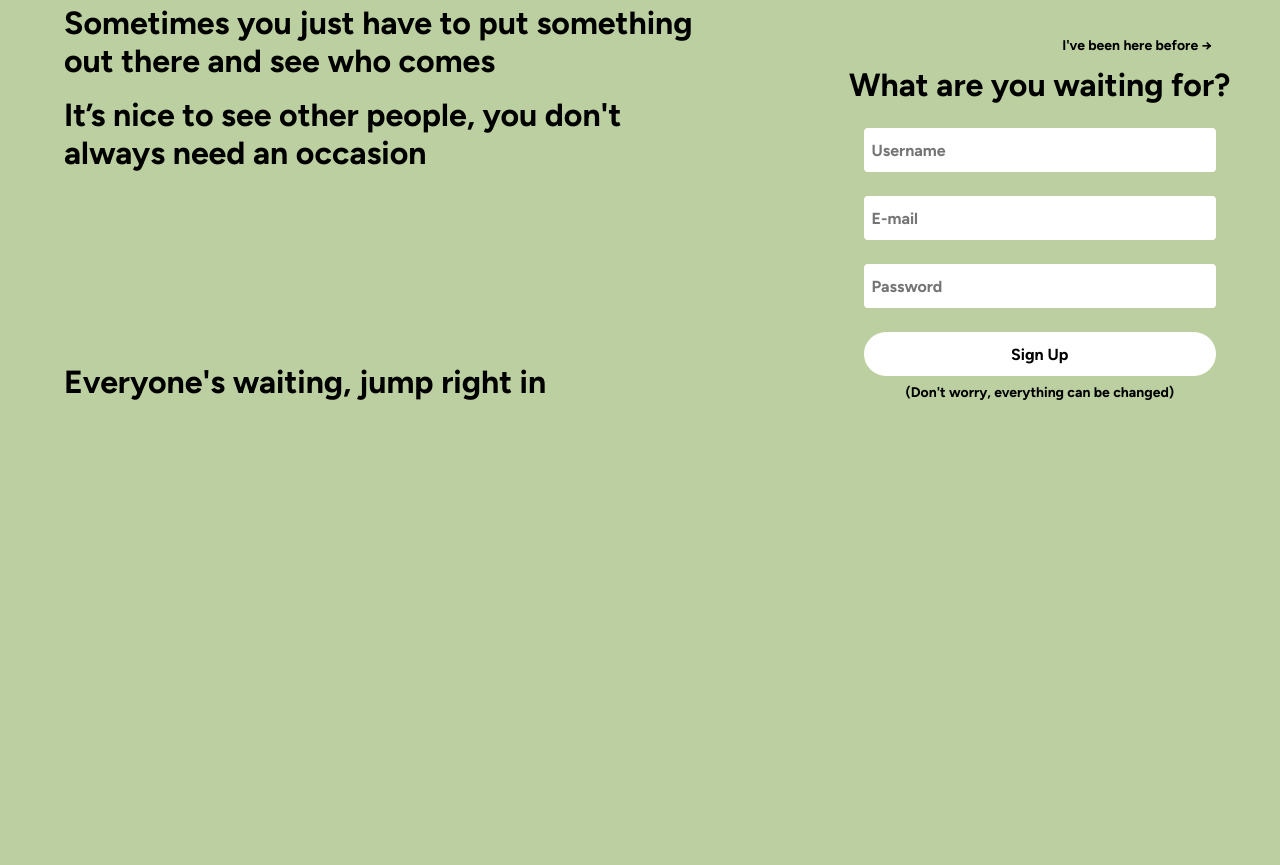
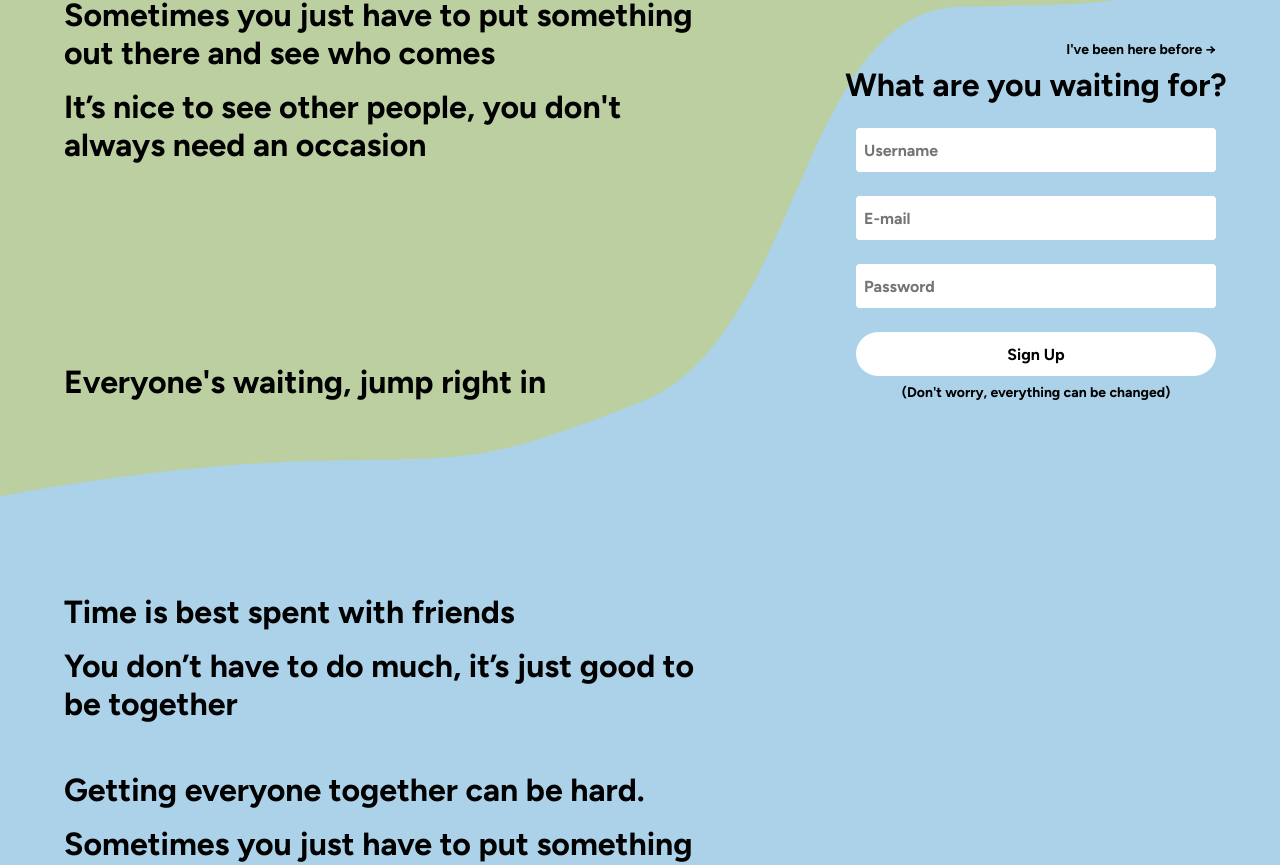
Before and after one commit to foxfriends/bale, a SvelteKit app: page / in a window 1280 px wide. Shown: the part 335-1200 px from the top of the page. Before the commit the page ends 800 px from the top, so only its background shows below. Built offline with nearby package versions, Linux system fonts and the light colour scheme.

Commit message:
add the water effects and some more placeholder content

```diff
--- a/src/app.html
+++ b/src/app.html
@@ -33,6 +33,8 @@
         --44: 2.75rem;
         --48: 3rem;
         --64: 4rem;
+        --96: 6rem;
+        --360: 22.5rem;
 
         --font-bold: 700;
         --font-semibold: 600;
@@ -40,7 +42,6 @@
 
         --radius-sm: 4px;
 
-        --phrase: 34ch;
         --narrow: 38ch;
         --measure: 60ch;
         --wide: 80ch;
@@ -61,6 +62,8 @@
 
       body {
         background-color: rgb(var(--rgb-grass));
+        overflow-x: hidden;
+        overflow-y: auto;
       }
 
       @font-face {
--- a/src/lib/components/Button.svelte
+++ b/src/lib/components/Button.svelte
@@ -10,7 +10,8 @@
     border-radius: calc(var(--44) / 2);
     cursor: pointer;
     height: var(--44);
-    width: var(--button-width, var(--phrase));
+    width: 100%;
+    max-width: var(--button-width, var(--360));
     font-weight: var(--font-bold);
   }
 </style>
--- a/src/lib/components/Input.svelte
+++ b/src/lib/components/Input.svelte
@@ -4,9 +4,10 @@
   input {
     background-color: rgb(var(--rgb-cloud));
     padding: 0 var(--8);
-    color: var(--color-black);
+    color: rgb(var(--rgb-black));
     height: var(--44);
-    width: var(--input-width, var(--phrase));
+    width: 100%;
+    max-width: var(--input-width, var(--360));
     font-size: var(--font-base);
     font-weight: var(--font-bold);
     border-radius: var(--radius-sm);
--- a/src/lib/components/TextButton.svelte
+++ b/src/lib/components/TextButton.svelte
@@ -12,7 +12,7 @@
      * Feels like a hack but let's roll with it for now.
      **/
     padding: var(--4);
-    margin: calc(0 - var(--4));
+    margin: calc(0px - var(--4));
     cursor: pointer;
   }
 
--- /dev/null
+++ b/src/lib/components/Waterline.svelte
@@ -0,0 +1,54 @@
+<script lang="ts">
+  import { browser } from "$app/environment";
+  import { onMount } from "svelte";
+
+  export let shape: [number, number, ...number[]];
+  export let width = 16;
+  export let height = 9;
+  export let flow = 0.2;
+  export let cycle = 4_000;
+
+  $: waver = 0;
+
+  onMount(() => {
+    let cancel = window.requestAnimationFrame(animateWave);
+
+    function animateWave(timestamp: DOMHighResTimeStamp) {
+      const t = (timestamp % cycle) - cycle / 2;
+      waver = Math.abs((flow * t) / cycle);
+      cancel = window.requestAnimationFrame(animateWave);
+    }
+
+    return () => window.cancelAnimationFrame(cancel);
+  });
+
+  $: curve = shape.slice(1, -1).reduce((curve, point, i, a) => {
+    const xc = ((i + 0.5) / a.length) * width;
+    const yc = i % 2 === 0 ? point : shape[i];
+    const x = ((i + 1) / a.length) * width;
+    const y = point + (i % 2 ? waver : -waver);
+    return curve + `S${xc} ${yc} ${x} ${y}`;
+  }, "");
+</script>
+
+<svg class="waterline" viewBox="0 0 {width} {height}" preserveAspectRatio="none">
+  <path
+    d="
+    M0 {shape[0]}
+    {curve}
+    L{width} {height}
+    L0 {height}
+    Z"
+  />
+</svg>
+
+<style>
+  .waterline {
+    width: 100%;
+    height: 100%;
+  }
+
+  path {
+    fill: rgb(var(--rgb-water));
+  }
+</style>
--- a/src/routes/+page.svelte
+++ b/src/routes/+page.svelte
@@ -3,12 +3,19 @@
   import TextButton from "$lib/components/TextButton.svelte";
   import Input from "$lib/components/Input.svelte";
   import Button from "$lib/components/Button.svelte";
+  import Waterline from "$lib/components/Waterline.svelte";
 
   let currentForm = "signup";
 </script>
 
 <main>
   <div class="fold" />
+  <div class="waterline wide">
+    <Waterline shape={[8.5, 8, 7, 1, 0, -1]} width={24} />
+  </div>
+  <div class="waterline narrow">
+    <Waterline shape={[1, 2, 1, 2, 2]} width={24} />
+  </div>
 
   <article class="catch">
     <header>
@@ -22,7 +29,7 @@
       <p>It’s nice to see other people, you don&apos;t always need an occasion</p>
     </section>
 
-    <footer>
+    <footer class="wide">
       <h3>Everyone&apos;s waiting, jump right in</h3>
     </footer>
   </article>
@@ -60,18 +67,33 @@
       <div class="note">(Don&apos;t worry, everything can be changed)</div>
     </aside>
   {/if}
+
+  <div class="underwater">
+    <article class="catch">
+      <section class="hook">
+        <p>Time is best spent with friends</p>
+        <p>You don’t have to do much, it’s just good to be together</p>
+      </section>
+
+      <section class="hook">
+        <p>Getting everyone together can be hard.</p>
+        <p>Sometimes you just have to put something out there and see who comes</p>
+        <p>It’s nice to see other people, you don&apos;t always need an occasion</p>
+      </section>
+    </article>
+  </div>
 </main>
 
 <style>
   /* Layout */
   main {
-    overflow-x: hidden;
     display: grid;
-    grid-template-rows: [catch] 1fr [form] auto [fold catch-end] auto [end];
+    grid-template-rows: [catch] 1fr [form] auto [fold catch-end] var(--64) [shore] auto;
     grid-template-columns: [catch] 1fr [form] auto;
   }
 
   .fold {
+    grid-column: 1 / -1;
     grid-row: 1 / fold;
     height: 100vh;
   }
@@ -82,8 +104,21 @@
   }
 
   .form {
+    position: sticky;
+    top: calc(0px - var(--48));
     grid-column: form;
     grid-row: form;
+  }
+
+  .underwater {
+    grid-column: 1 / -1;
+    grid-row: shore;
+    background-color: rgb(var(--rgb-water));
+  }
+
+  .waterline {
+    grid-column: 1 / -1;
+    grid-row: form / shore;
   }
 
   /* Catch */
@@ -91,7 +126,7 @@
     display: flex;
     flex-direction: column;
     align-items: flex-start;
-    gap: var(--64);
+    gap: var(--48);
     padding: var(--64);
     max-width: var(--narrow);
     font-size: var(--font-xl);
@@ -125,14 +160,14 @@
   }
 
   /* Form */
-
   .form {
     overflow-x: visible;
     display: grid;
-    grid-template-columns: var(--64) [start] auto [end] var(--64);
+    grid-template-columns: var(--64) [start] 1fr [end] var(--64);
     grid-template-rows: [switcher] auto [header] auto [form] auto [note] auto;
+    width: 100%;
     place-self: end;
-    padding-bottom: var(--64);
+    padding: var(--96) 0 var(--64) 0;
   }
 
   .switcher {
@@ -146,9 +181,11 @@
   }
   .left {
     align-items: flex-start;
+    text-align: start;
   }
   .right {
     align-items: flex-end;
+    text-align: end;
   }
 
   .form h2 {
@@ -165,6 +202,7 @@
     gap: var(--24);
     padding-top: var(--24);
     padding-bottom: var(--8);
+    width: var(--360);
   }
 
   .note {
@@ -175,27 +213,63 @@
     text-align: center;
   }
 
+  .narrow {
+    display: none;
+  }
+
   @media (max-width: 120ch) {
-    article {
-      padding: var(--48);
-    }
-
     h1 {
       font-size: var(--font-xl);
     }
 
-    h2 {
+    h2,
+    .hook,
+    .catch {
       font-size: var(--font-lg);
     }
 
     .hook,
-    footer {
-      display: none;
+    header {
+      flex-grow: 0;
+    }
+
+    .catch {
+      margin-inline: auto;
     }
 
     main {
       grid-template-columns: [catch form] auto;
-      grid-template-rows: [catch] 1fr [form] auto [fold];
+      grid-template-rows: [catch] 1fr [catch-end form] auto [fold] auto;
+    }
+
+    main > * {
+      min-width: 0;
+    }
+
+    .form {
+      grid-template-columns: [start] auto [end];
+      padding-inline: var(--24);
+      padding-block-end: var(--16);
+      margin-inline: auto;
+    }
+
+    form,
+    .switcher {
+      margin-inline: auto;
+      width: 100%;
+      max-width: var(--360);
+    }
+
+    .catch {
+      padding: var(--24);
+    }
+
+    .narrow {
+      display: block;
+    }
+
+    .wide {
+      display: none;
     }
   }
 </style>
```
